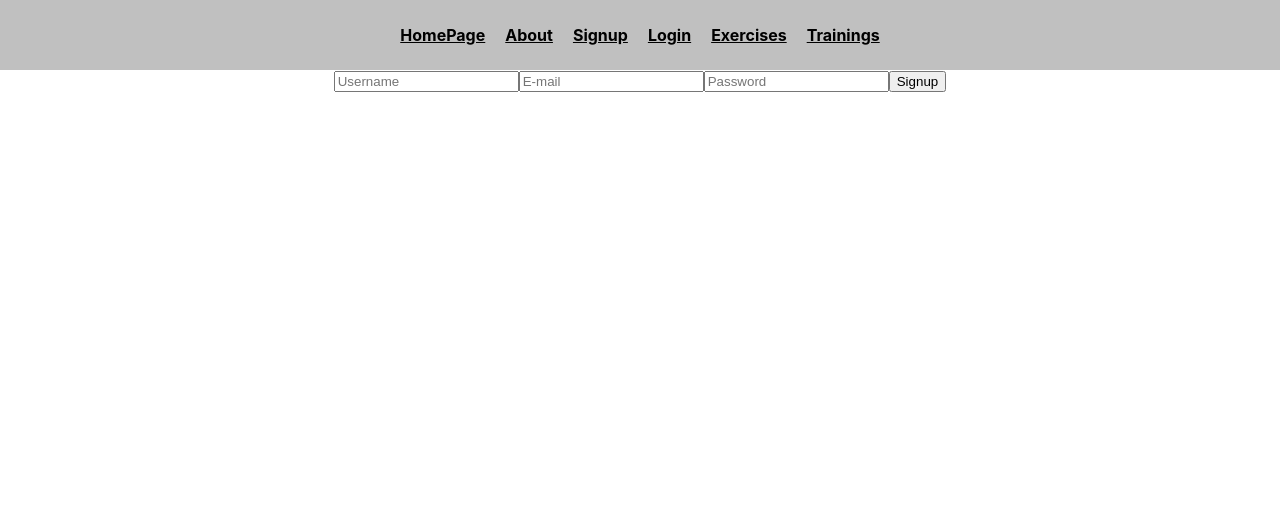
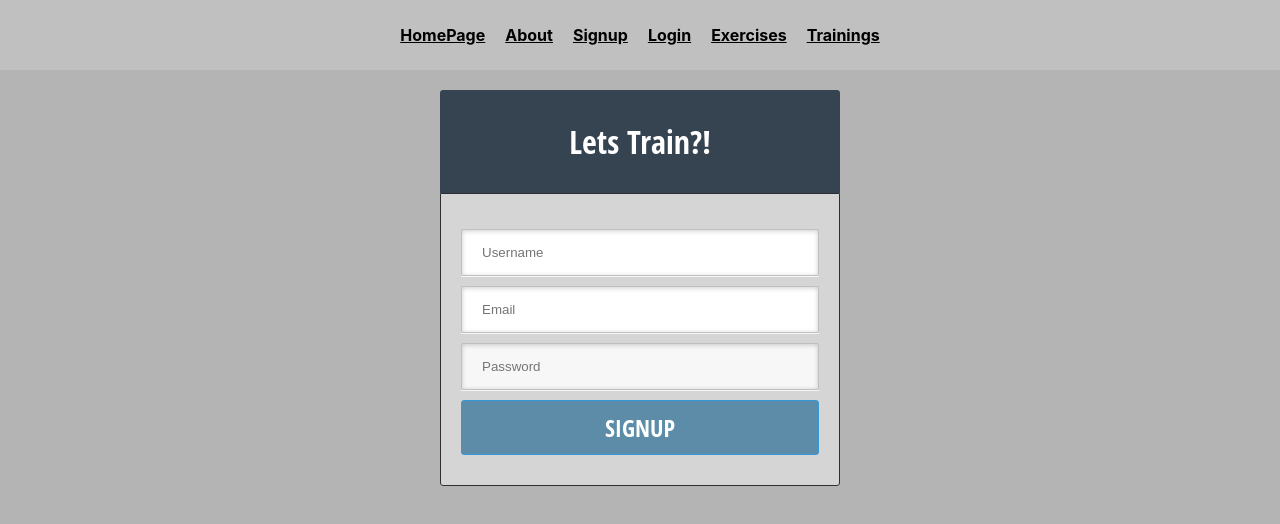
Before and after one commit to phelipevictor/trainingapp-reactclient, a React (Create React App) app: page /signup in a window 1280 px wide. Shown: the top 524 px of the page. Built offline with nearby package versions, Linux system fonts and the light colour scheme.

Commit message:
formsignup and formlogin css done

```diff
--- a/src/components/FormLogin/FormLogin.css
+++ b/src/components/FormLogin/FormLogin.css
@@ -0,0 +1,77 @@
+body{
+    background:#b4b4b4;
+  }
+
+  #login-form {
+      font-family:'Open Sans Condensed', sans-serif;
+      width: 400px;
+      min-width:250px;
+      margin: 20px auto;
+      position: relative;
+  }
+
+  #login-form .fieldset {
+      background-color:#d5d5d5;
+      border-radius: 3px;
+  }
+
+   #login-form legend {
+      text-align: center;
+      background: #364351;
+      width: 100%;
+      padding: 30px 0;
+      border-radius: 3px 3px 0 0;
+      color: white;
+      font-size:2em;
+  }
+
+  .fieldset form{
+    border:1px solid #2f2f2f;
+    margin:0 auto;
+    display:block;
+    width:100%;
+    padding:30px 20px;
+    box-sizing:border-box;
+    border-radius:0 0 3px 3px;
+  }
+
+  #login-form input[type=email], [type=password] {
+      padding: 15px 20px;
+      border-radius: 1px;
+      margin:5px auto;
+      background-color:#f7f7f7;
+      border: 1px solid silver;
+      box-shadow: inset 0 1px 5px rgba(0,0,0,0.2), 0 1px rgba(255,255,255,.8);
+      width: 100%;
+      box-sizing: border-box;
+  }
+
+  #login-form input[type=email], [type=password]:active {
+      outline: none;
+      border-color: silver;
+      background-color:white;
+  }
+
+  #login-form input[type=submit] {
+    font-family:'Open Sans Condensed', sans-serif;
+    text-transform:uppercase;
+    outline:none;
+      box-sizing: border-box;
+      width: 100%;
+      background-color: #5C8CA7;
+      padding: 10px;
+      color: white;
+      border: 1px solid #3498db;
+      border-radius: 3px;
+      font-size: 1.5em;
+      font-weight: bold;
+      margin-top: 5px;
+      cursor: pointer;
+      position:relative;
+      top:0;
+  }
+
+  #registration-form select{
+      width:100%;
+      padding:5px;
+  }
--- a/src/components/FormLogin/FormLogin.js
+++ b/src/components/FormLogin/FormLogin.js
@@ -30,26 +30,34 @@ const FormLogin = () => {
     }
 
     return (
-        <div>
-        <h2>Login</h2>
+      <div id="login-form">
+      <div class='fieldset'>
+        <legend>Lets Train?!</legend>
         {message !== '' && <p>{message}</p>}
-          <form onSubmit={handleSubmit}>
-            <label>Email: </label>
+          <form onSubmit={handleSubmit} >
+              <div class='row'>
+              <label for='email'></label>
               <input
-              type='text'
+                  type='email'
                   name='email'
+                  placeholder='Email'
                   value={email}
                   onChange={(e) => setEmail(e.target.value)}
               />
-            <label>Password: </label>
+              </div>
+              <div class='row'>
+              <label for='password'></label>
               <input
                   type='password'
                   name='password'
+                  placeholder='Password'
                   value={password}
                   onChange={(e) => setPassword(e.target.value)}
               />
-            <button type='submit'>Login</button>
+      </div>
+          <input type="submit" value="Login"/>
         </form>
+      </div>
     </div>
         )
     }
--- a/src/components/FormSignup/FormSignup.css
+++ b/src/components/FormSignup/FormSignup.css
@@ -0,0 +1,77 @@
+body{
+    background:#b4b4b4;
+  }
+
+  #registration-form {
+      font-family:'Open Sans Condensed', sans-serif;
+      width: 400px;
+      min-width:250px;
+      margin: 20px auto;
+      position: relative;
+  }
+
+  #registration-form .fieldset {
+      background-color:#d5d5d5;
+      border-radius: 3px;
+  }
+
+   #registration-form legend {
+      text-align: center;
+      background: #364351;
+      width: 100%;
+      padding: 30px 0;
+      border-radius: 3px 3px 0 0;
+      color: white;
+      font-size:2em;
+  }
+
+  .fieldset form{
+    border:1px solid #2f2f2f;
+    margin:0 auto;
+    display:block;
+    width:100%;
+    padding:30px 20px;
+    box-sizing:border-box;
+    border-radius:0 0 3px 3px;
+  }
+
+  #registration-form input[type=text], [type=email], [type=password] {
+      padding: 15px 20px;
+      border-radius: 1px;
+      margin:5px auto;
+      background-color:#f7f7f7;
+      border: 1px solid silver;
+      box-shadow: inset 0 1px 5px rgba(0,0,0,0.2), 0 1px rgba(255,255,255,.8);
+      width: 100%;
+      box-sizing: border-box;
+  }
+
+  #registration-form input[type=text], [type=email], [type=password]:active {
+      outline: none;
+      border-color: silver;
+      background-color:white;
+  }
+
+  #registration-form input[type=submit] {
+    font-family:'Open Sans Condensed', sans-serif;
+    text-transform:uppercase;
+    outline:none;
+      box-sizing: border-box;
+      width: 100%;
+      background-color: #5C8CA7;
+      padding: 10px;
+      color: white;
+      border: 1px solid #3498db;
+      border-radius: 3px;
+      font-size: 1.5em;
+      font-weight: bold;
+      margin-top: 5px;
+      cursor: pointer;
+      position:relative;
+      top:0;
+  }
+
+  #registration-form select{
+      width:100%;
+      padding:5px;
+  }
--- a/src/components/FormSignup/FormSignup.js
+++ b/src/components/FormSignup/FormSignup.js
@@ -24,7 +24,12 @@ const FormSignup = () => {
     }
 
     return (
+  <div id="registration-form">
+	<div class='fieldset'>
+    <legend>Lets Train?!</legend>
       <form onSubmit={handleSubmit} >
+      <div class='row'>
+      <label for='username'></label>
         <input
               type="text"
               name='text'
@@ -33,14 +38,20 @@ const FormSignup = () => {
               value={username}
               onChange={(e) => setUsername(e.target.value)}
           />
+          </div>
+          <div class='row'>
+          <label fo r='email'></label>
           <input
               type="email"
               name='email'
-              placeholder='E-mail'
+              placeholder='Email'
               required
               value={email}
               onChange={(e) => setEmail(e.target.value)}
           />
+          </div>
+          <div class='row'>
+          <label for='password'></label>
           <input
               type="password"
               name='password'
@@ -49,8 +60,11 @@ const FormSignup = () => {
               value={password}
               onChange={(e) => setPassword(e.target.value)}
           />
-          <button type='submit'>Signup</button>
-      </form>
+	</div>
+			<input type="submit" value="Signup"/>
+		</form>
+	</div>
+</div>
     )
   }
 
--- a/src/pages/Exercise/Exercise.js
+++ b/src/pages/Exercise/Exercise.js
@@ -9,7 +9,7 @@ const Exercise = () => {
     <Navbar />
     <div>
         <h1>Exercises</h1>
-        <p>Here you will find all exercises registered in the App and able for you to choose</p>
+        <p>Here you will find all exercises registered in the App divided by muscular groups. You will see a description on how to perform the exercise, an image and a youtube video example</p>
         <div>
 
         </div>
```
Lines whose indentation alone changed are shown as unchanged.
